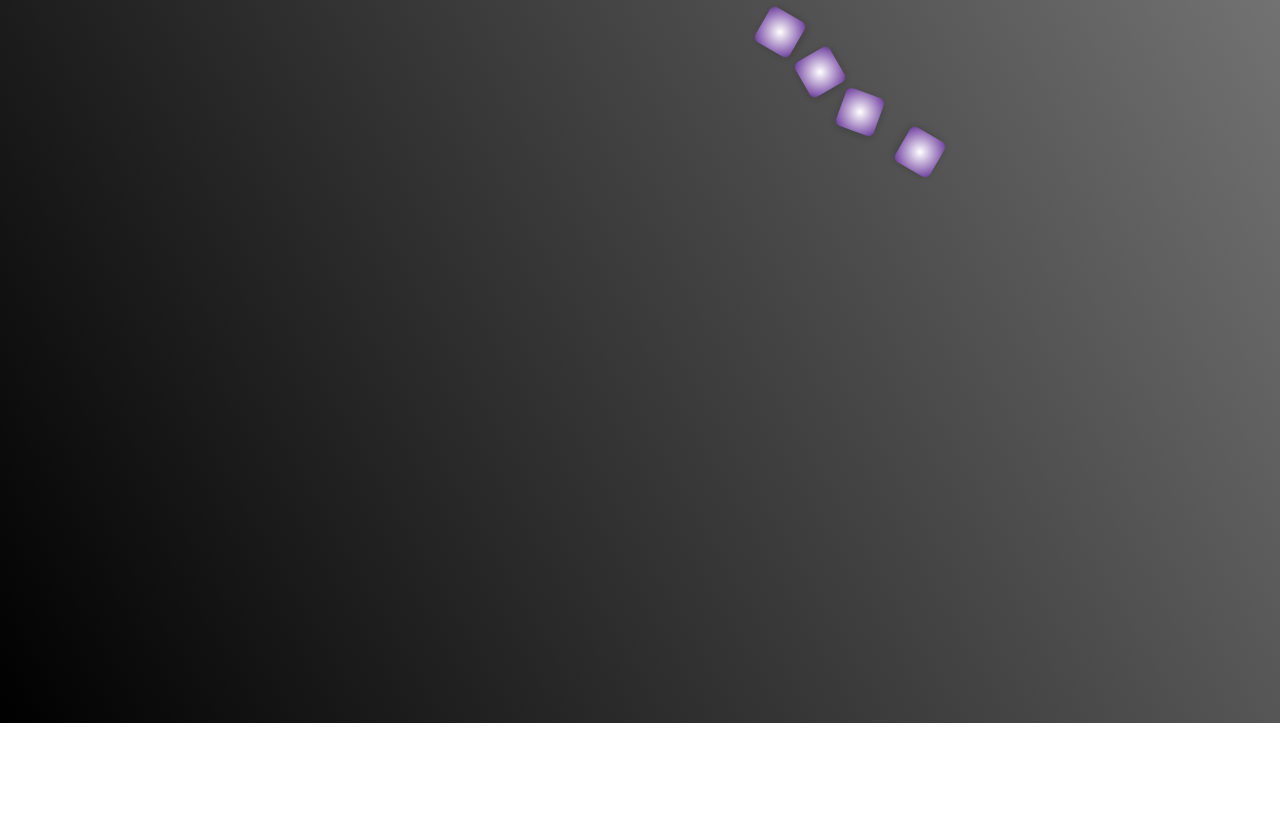
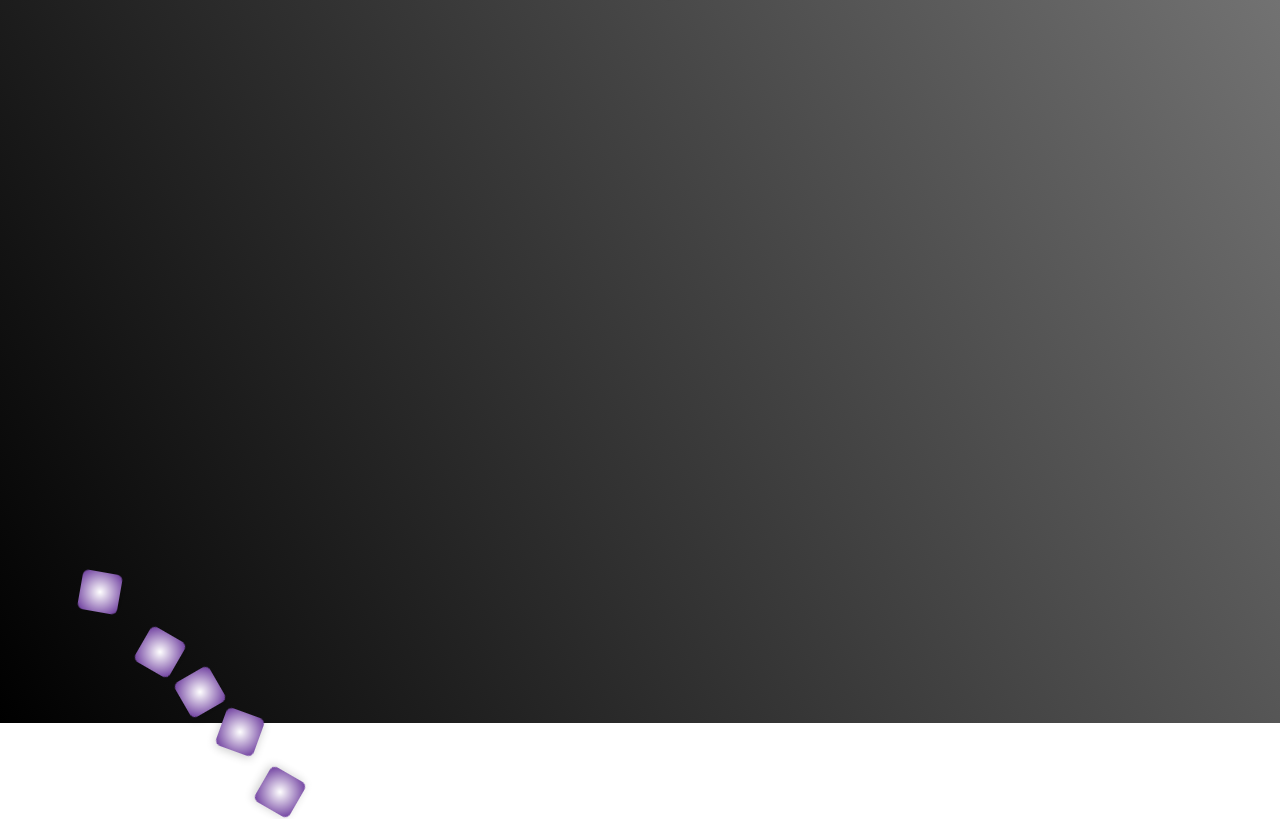
Before and after one commit to frankvision/VercelSite, a plain HTML site: page index.html in a window 1280 px wide. Shown: the part 128-947 px from the top of the page. Before the commit the page ends 851 px from the top, so only its background shows below. Drawn offline with Linux system fonts and the light colour scheme.

Commit message:
Update style.css

```diff
--- a/style.css
+++ b/style.css
@@ -33,34 +33,34 @@ h1 {
   transform: rotate(40deg);
 }
 .number:nth-child(3) {
-  left: 700px;
-  top: 80px;
+  top: 700px;
+  left: 80px;
   transform: rotate(40deg);
 }
 
 .number:nth-child(4) {
-  left: 760px;
-  top: 140px;
+  top: 760px;
+  left: 140px;
   transform: rotate(60deg);
 }
 .number:nth-child(5) {
-  left: 800px;
-  top: 180px;
+  top: 800px;
+  left: 180px;
   transform: rotate(90deg);
 }
 .number:nth-child(6) {
-  left: 840px;
-  top: 220px;
+  top: 840px;
+  left: 220px;
   transform: rotate(140deg);
 }
 .number:nth-child(7) {
-  left: 900px;
-  top: 260px;
+  top: 900px;
+  left: 260px;
   transform: rotate(240deg);
 }
 .number:nth-child(8) {
-  left: 960px;
-  top: 320px;
+  top: 960px;
+  left: 320px;
   transform: rotate(320deg);
 }
 
```
